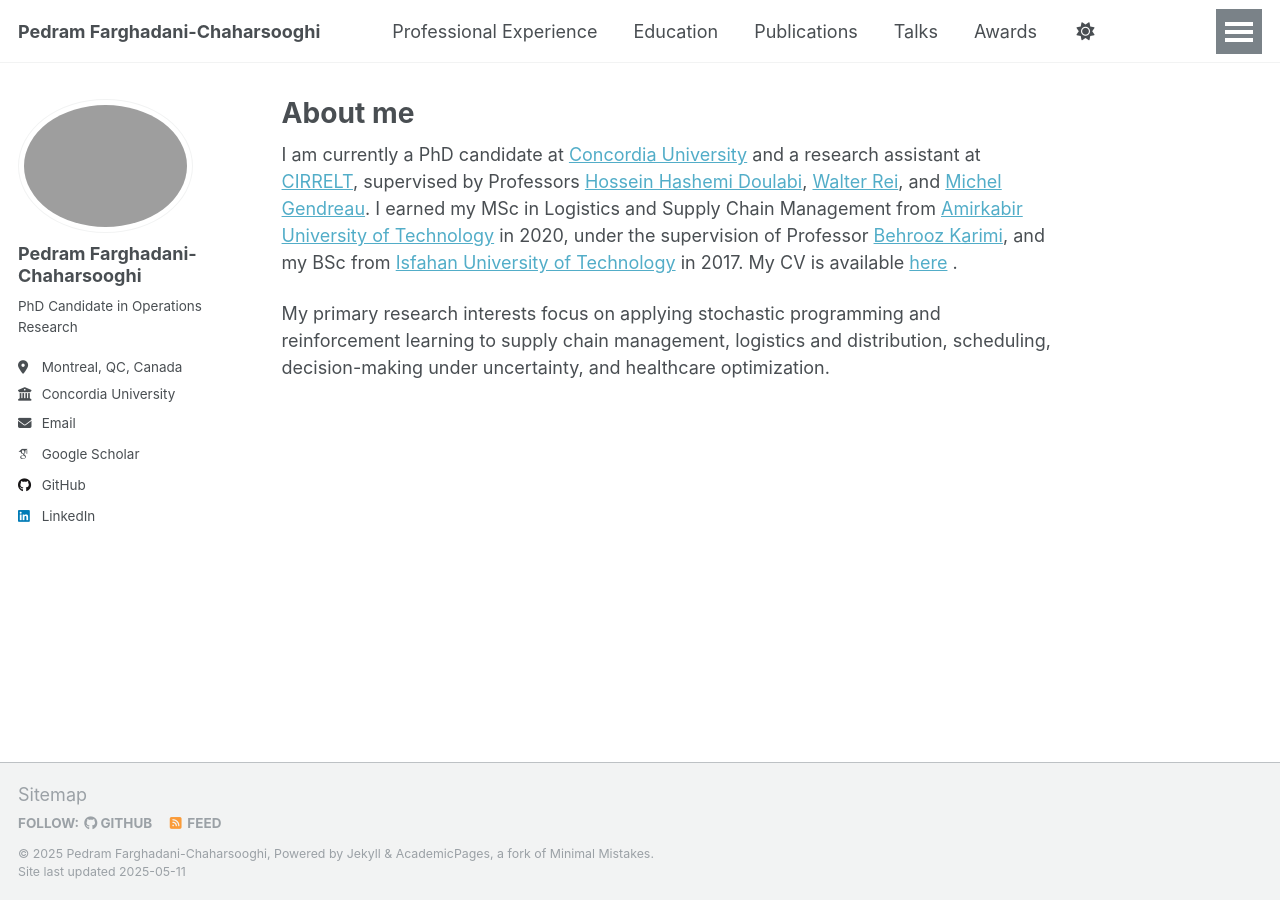
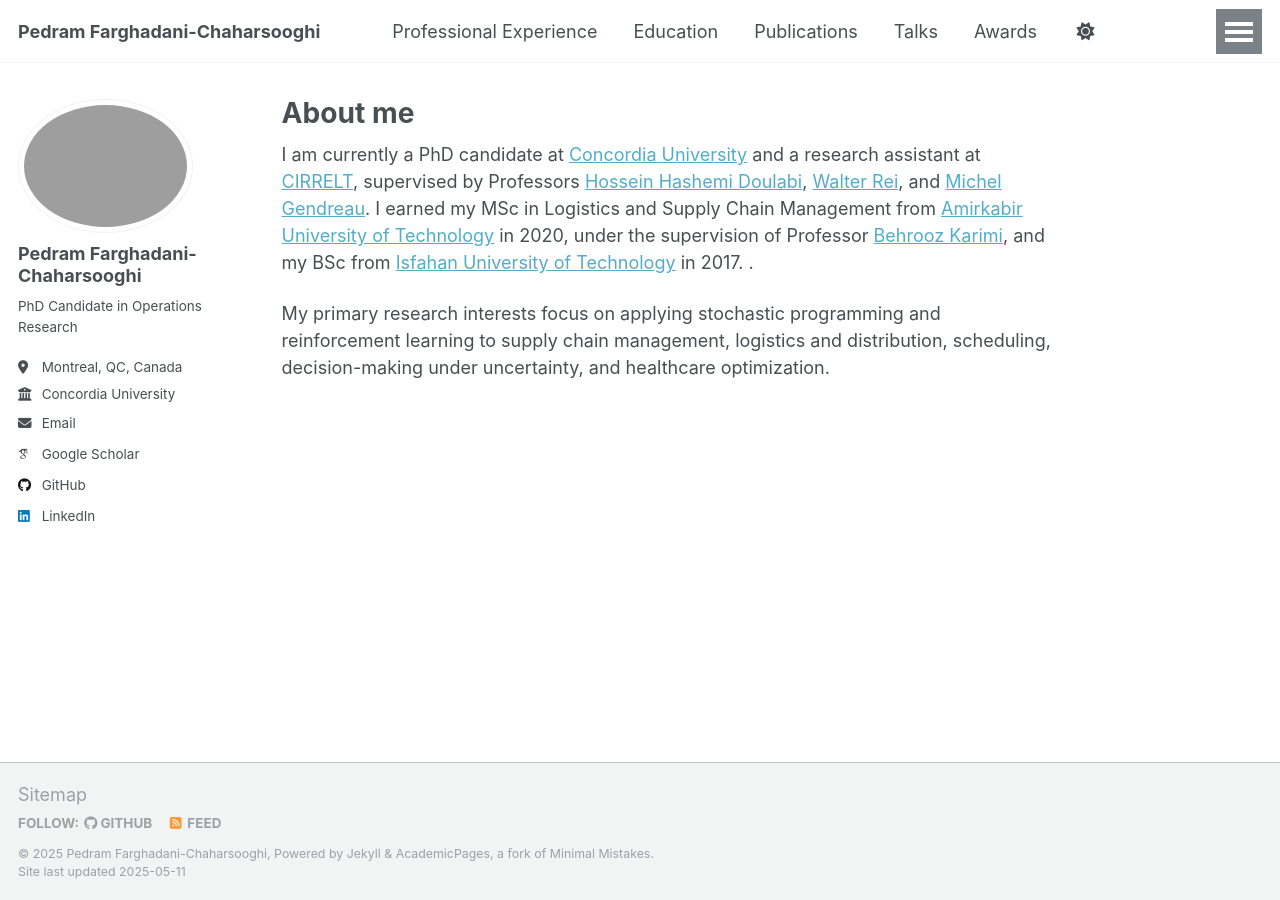
Before and after one commit to Pedram-Fdi/Pedram-Fdi.github.io, a Jekyll site: the page built from _pages/about.md, in a window 1280 px wide. Built offline with Jekyll 4.4.1, drawn with Linux system fonts in a browser that asks for light colours; some web fonts are replaced.

Commit message:
Update about.md

```diff
--- a/_pages/about.md
+++ b/_pages/about.md
@@ -7,7 +7,7 @@ redirect_from:
   - /about.html
 ---
 
-I am currently a PhD candidate at [Concordia University](https://www.concordia.ca/) and a research assistant at [CIRRELT](https://www.cirrelt.ca/default.aspx), supervised by Professors [Hossein Hashemi Doulabi](https://www.concordia.ca/faculty/hossein-hashemidoulabi.html), [Walter Rei](https://professeurs.uqam.ca/professeur/rei.walter/), and [Michel Gendreau](https://www.polymtl.ca/expertises/gendreau-michel). I earned my MSc in Logistics and Supply Chain Management from [Amirkabir University of Technology](https://aut.ac.ir/en) in 2020, under the supervision of Professor [Behrooz Karimi](https://aut.ac.ir/cv/2096/BEHROOZ-KARIMI?slc_lang=en&&cv=2096&mod=scv), and my BSc from [Isfahan University of Technology](https://english.iut.ac.ir/) in 2017. My CV is available [here](https://pedram-fdi.github.io/files/CV_Academic_P__Farghadani_Chaharsooghi.pdf)
+I am currently a PhD candidate at [Concordia University](https://www.concordia.ca/) and a research assistant at [CIRRELT](https://www.cirrelt.ca/default.aspx), supervised by Professors [Hossein Hashemi Doulabi](https://www.concordia.ca/faculty/hossein-hashemidoulabi.html), [Walter Rei](https://professeurs.uqam.ca/professeur/rei.walter/), and [Michel Gendreau](https://www.polymtl.ca/expertises/gendreau-michel). I earned my MSc in Logistics and Supply Chain Management from [Amirkabir University of Technology](https://aut.ac.ir/en) in 2020, under the supervision of Professor [Behrooz Karimi](https://aut.ac.ir/cv/2096/BEHROOZ-KARIMI?slc_lang=en&&cv=2096&mod=scv), and my BSc from [Isfahan University of Technology](https://english.iut.ac.ir/) in 2017.
 .
 
 My primary research interests focus on applying stochastic programming and reinforcement learning to supply chain management, logistics and distribution, scheduling, decision-making under uncertainty, and healthcare optimization.
```
